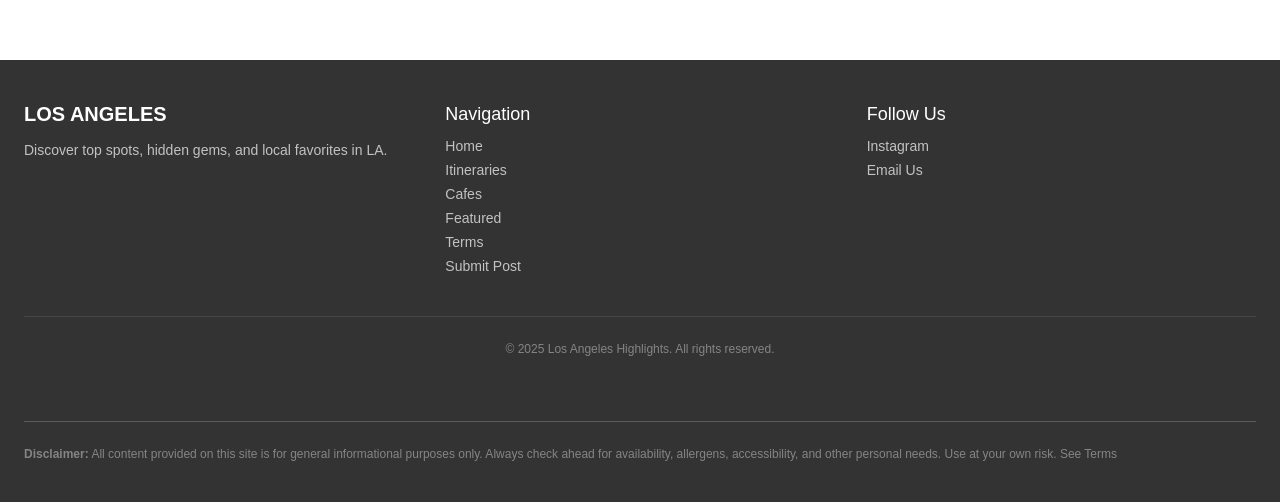
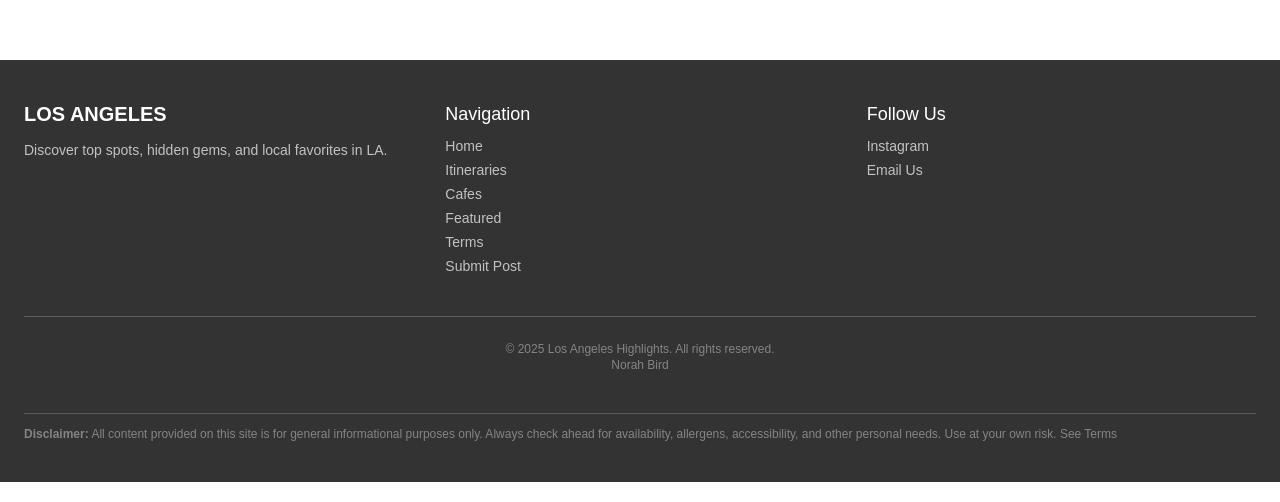
Before and after one commit to rocgarden/lahighlights, a Next.js app: page /Featured in a window 1280 px wide. Shown: the part 780-1282 px from the top of the page. Built offline with nearby package versions, Linux system fonts and the light colour scheme; no server answers; a web font is replaced by a local one.

Commit message:
hero/footer updates

```diff
--- a/app/components/Footer.jsx
+++ b/app/components/Footer.jsx
@@ -73,11 +73,14 @@ export default function Footer() {
       </div>
 
       {/* Bottom line */}
-      <div className="mt-10 text-center text-xs text-white/40 border-t border-white/10 pt-6">
+      <div className="mt-10 text-center text-xs text-white/40 border-t border-white/20 pt-6">
         &copy; {new Date().getFullYear()} Los Angeles Highlights. All rights
         reserved.
       </div>
-      <div className="mt-16 text-xs text-white/40 border-t border-white/20 pt-6">
+      <div className="text-center text-xs text-white/40">
+        Norah Bird
+      </div>
+      <div className="mt-10 text-xs text-white/40 border-t border-white/20 pt-3">
         <strong>Disclaimer:</strong> All content provided on this site is for
         general informational purposes only. Always check ahead for
         availability, allergens, accessibility, and other personal needs. Use at
--- a/app/components/Hero.jsx
+++ b/app/components/Hero.jsx
@@ -46,7 +46,7 @@ export default function Hero({ slides }) {
               ANGELES
             </h1>
             <p className="text-2xl mt-4">
-              Your L.A. starter pack — spots, snaps & shortcuts 🚕{" "}
+              Your L.A. starter pack — spots, snaps & hidden gems. 🌴{" "}
             </p>
           </div>
 
--- a/app/components/HomeFeed.jsx
+++ b/app/components/HomeFeed.jsx
@@ -68,9 +68,9 @@ export default function HomeFeed({ topCategories }) {
         {/* <section className="p-8 sm:p-20 pb-20 row-start-2 flex flex-col gap-16 items-center sm:items-start"> */}
         <FadeInSection>
           <h1 className="sm:text-4xl text-center lg:text-left text-3xl font-bold text-indigo-950">
-            📍 Drop-In Destinations
+            🕶️<span className="text-gradient-animated">Drop-In Destinations and Curated Itineraries</span>
           </h1>
-          <CategoryPillsMobile/>
+          <CategoryPillsMobile />
 
           <p className="hidden sm:block text-lg text-gray-600 max-w-xl mt-2 text-center sm:text-left">
             Discover curated, camera-ready spots made for memories — from local
@@ -100,7 +100,6 @@ export default function HomeFeed({ topCategories }) {
 
                 {/* <div className="flex flex-col gap-6 sm:flex-row sm:overflow-x-auto sm:pb-2 sm:scrollbar-thin sm:scrollbar-thumb-white/20"> */}
                 <div className="flex flex-col gap-6 sm:flex-row sm:overflow-x-auto sm:scrollbar-thin sm:scrollbar-thumb-white/20">
-
                   {posts.map((post) => (
                     <div
                       key={post._id}
--- a/app/page.js
+++ b/app/page.js
@@ -43,13 +43,6 @@ export const metadata = {
   },
 };
 
-async function fetchFeedItems() {
-  const res = await fetch(`${process.env.NEXT_PUBLIC_SITE_URL}/api/items`, {
-    next: { revalidate:86400},
-  });
-  const items = await res.json();
-  return items;
-}
 
 // ISR: Revalidate once per day (86400 seconds)
 export const revalidate = 86400;
```
